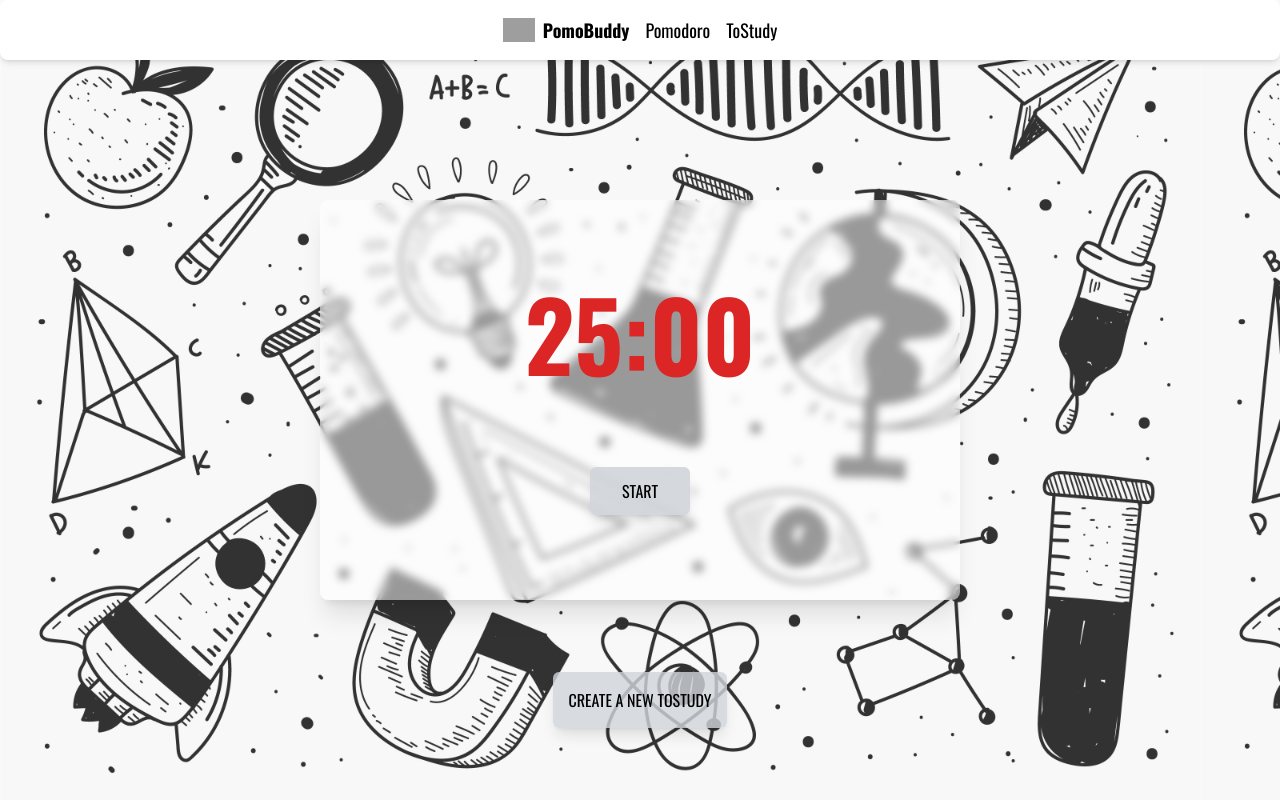
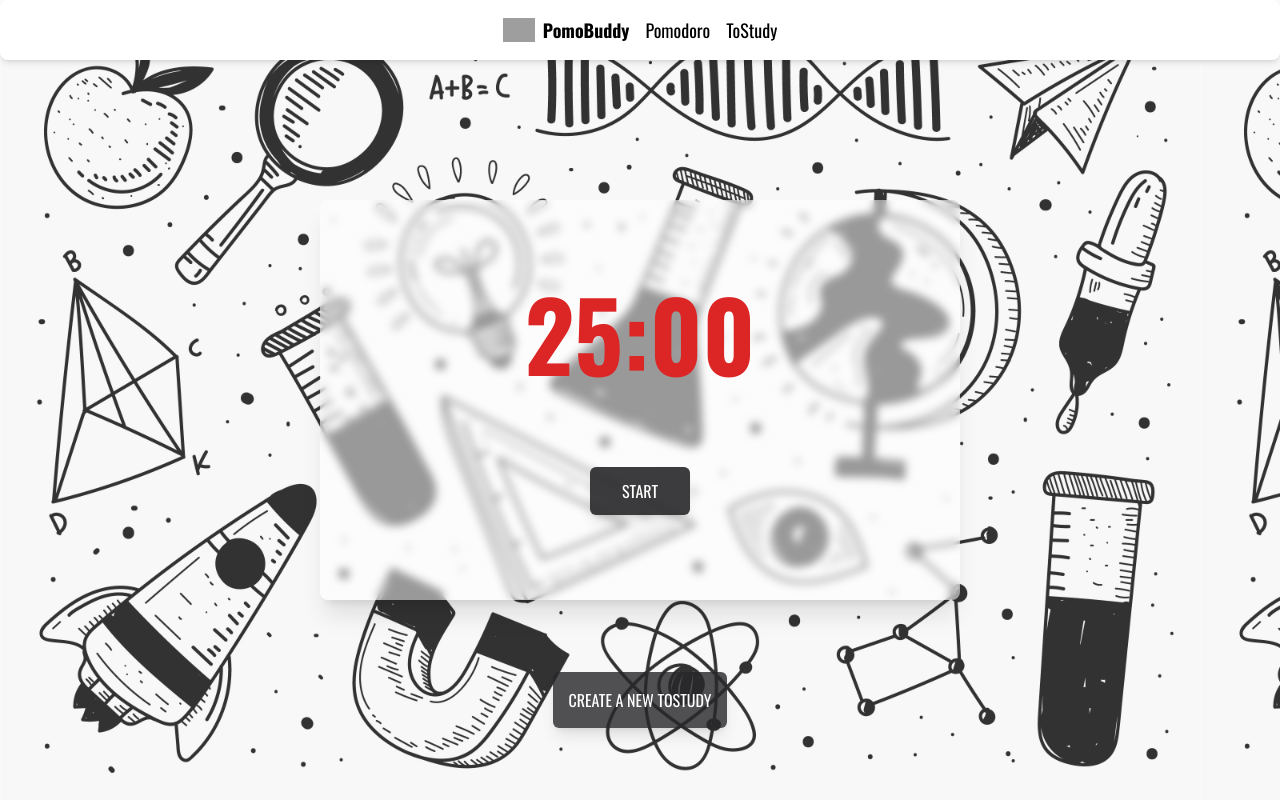
Before and after one commit to vermenea/PomoBuddy, a React (Vite) app: page / in a window 1280 px wide. Shown: the top 800 px of the page. Built offline with nearby package versions, Linux system fonts and the light colour scheme; grey boxes are pictures that could not be loaded.

Commit message:
style: changed style for buttons

```diff
--- a/src/components/Timer.jsx
+++ b/src/components/Timer.jsx
@@ -59,12 +59,12 @@ export default function Timer() {
 					</div>
 					<button
 						onClick={isRunning ? handleStop : handleStart}
-						className='uppercase font-oswald border-none bg-gray-300 bg-opacity-90 transition-all hover:bg-opacity-100 shadow-lg rounded-md py-3 px-8'
+						className='uppercase font-oswald text-white border-none bg-zinc-800 bg-opacity-90 transition-all hover:bg-opacity-100 shadow-lg rounded-md py-3 px-8'
 					>
 						{isRunning ? 'stop' : 'start'}
 					</button>
 				</div>
-				<button className='row-start-4 row-end-5 col-start-2 col-end-4 uppercase font-oswald text-1.6rem rounded-12 p-4 bg-gray-300 bg-opacity-80 transition-all hover:bg-opacity-100 shadow-lg rounded-md'>
+				<button className='row-start-4 row-end-5 col-start-2 col-end-4 uppercase font-oswald text-white text-1.6rem rounded-12 p-4 bg-zinc-800 bg-opacity-80 transition-all hover:bg-opacity-100 shadow-lg rounded-md'>
 					create a new toStudy
 				</button>
 			</div>
```
